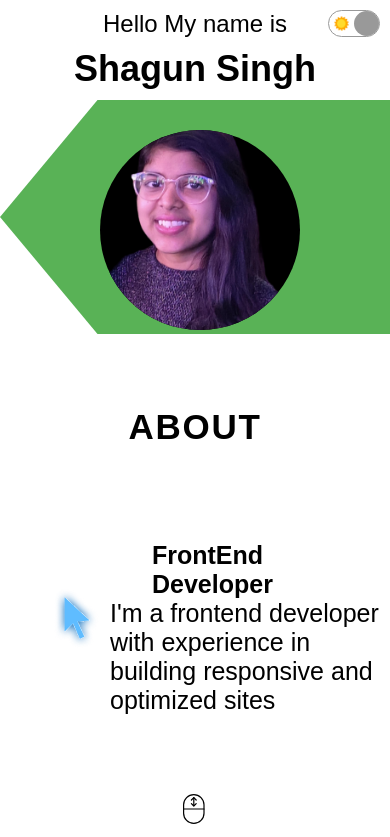
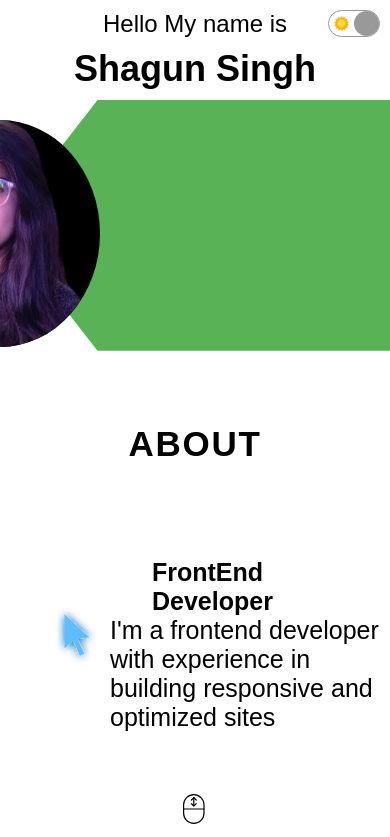
Before and after one commit to shagun2003/Portfolio, a React (Create React App) app: page / in a window 390 px wide. Shown: the top 837 px of the page. Built offline with nearby package versions, Linux system fonts and the light colour scheme; a web font is replaced by a local one.

Commit message:
Update Intro.css

```diff
--- a/src/Component/Intro/Intro.css
+++ b/src/Component/Intro/Intro.css
@@ -66,15 +66,15 @@
 
 .i-ima {
     width: 100%;
-    max-width: 500px; /* Maintain aspect ratio */
+    max-width: 400px;
     height: auto;
-    object-fit: cover;
     border-radius: 50%;
     position: absolute;
     background-color: black;
     right: 50%;
     transform: translateX(50%);
-    margin-top: 150px;
+    top: 50%;
+    transform: translate(-50%, -50%);
 }
 
 /* Tablet View (less than 768px) */
@@ -91,9 +91,10 @@
 
     .i-ima {
         width: 80%;
-        max-width: 400px;
-        margin-top: 50px;
-        position: static;
+        max-width: 300px;
+        top: auto;
+        bottom: 20px;
+        transform: translate(-50%, 0);
     }
 
     .i-left-wrapper {
@@ -135,9 +136,11 @@
     }
 
     .i-ima {
-        width: 200px;
-        height: 200px;
-        margin-top: 30px;
+        width: 80%;
+        max-width: 200px;
+        height: auto;
+        top: auto;
+        margin-top: 20px;
         position: static;
     }
 
```
